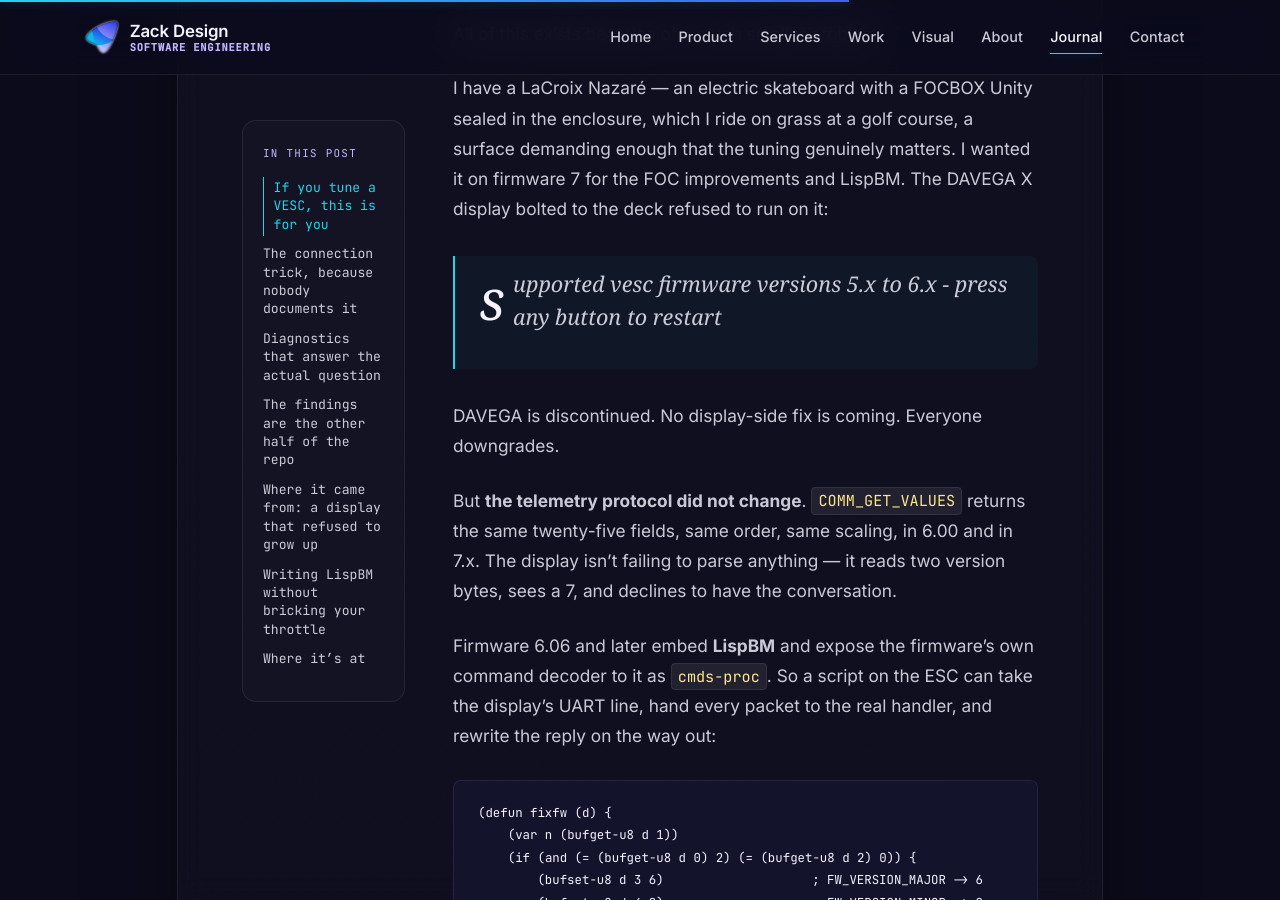
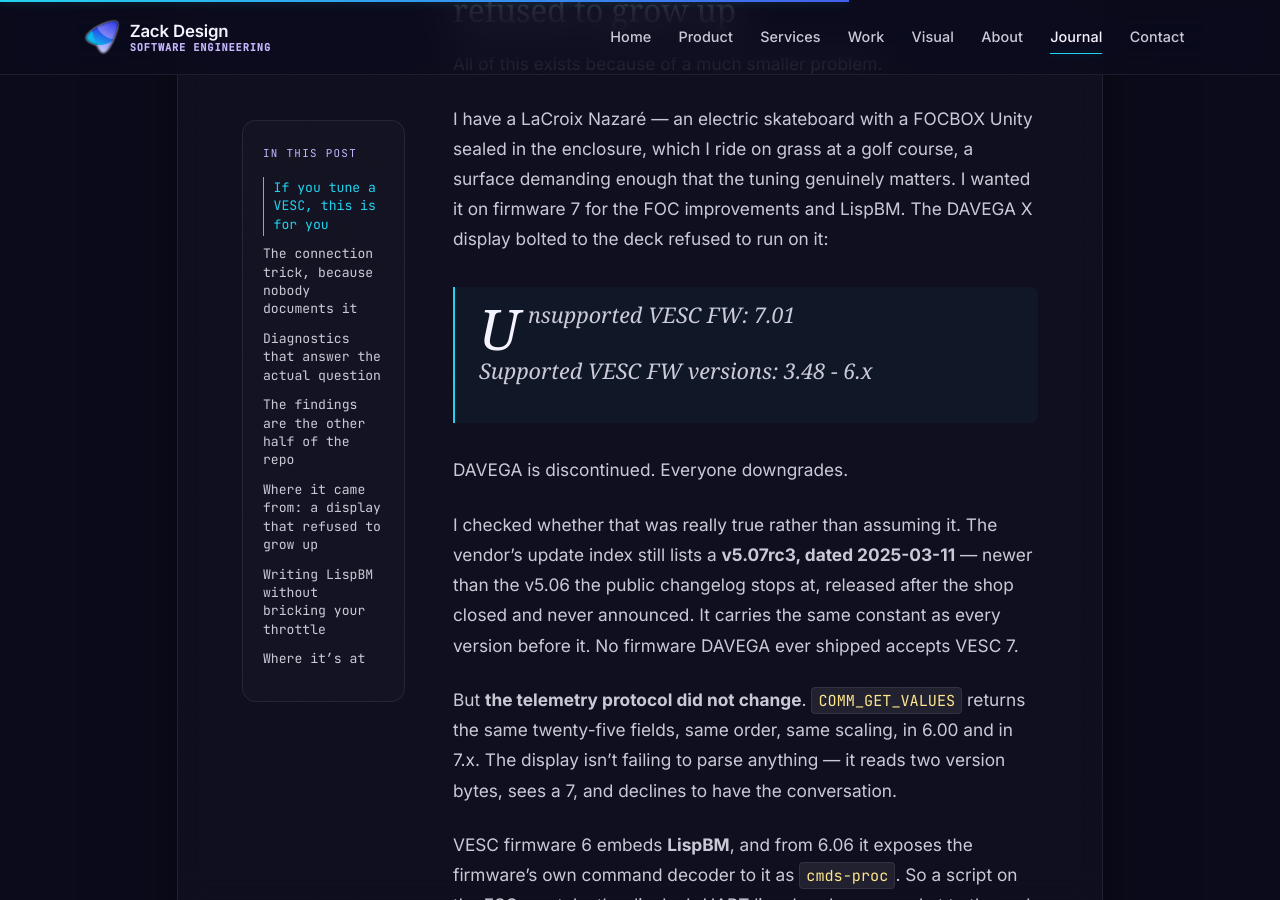
Before and after one commit to zackdesign/zackdesign.github.io, a Jekyll site: the page built from _posts/2026-9-6-vesc-workbench.md, in a window 1280 px wide and 900 px high, scrolled down 5639 px. Built offline with Jekyll 4.4.1, drawn with Linux system fonts in a browser that asks for light colours; some web fonts are replaced; some of the changed text lies outside the part shown.

Commit message:
Post: correctness pass on vesc-workbench
- repo links pointed at blob/main; the default branch is master (both 404'd)
- the findings table moved to docs/findings.md
- quote the firmware's actual gate strings, verified against the v5.01/5.06/
  5.07rc3 images, rather than a paraphrase
- LispBM ships in VESC 6; cmds-proc is the part that needs 6.06
- shim is 27 lines for the rewrite, 100 whole, not "sixty"
- drop the claim that XML backups can't be diffed, which contradicted the
  post's own git-diff workflow
- add the v5.07rc3 finding

Co-Authored-By: Claude Opus 5 <noreply@anthropic.com>
Claude-Session: https://claude.ai/code/session_01Xucenq3zPDxAPZPV7mBqv5

````diff
--- a/_posts/2026-9-6-vesc-workbench.md
+++ b/_posts/2026-9-6-vesc-workbench.md
@@ -23,7 +23,7 @@ Zack Design has published **[vesc-workbench](https://github.com/isaacrowntree/ve
 
 Everyone who runs a VESC ends up in the same loop. Change a current limit. Ride. Change it back. Change the throttle curve. Ride. Was that better, or was it a headwind? What did you actually have it set to three weeks ago, before the thing you're now trying to undo?
 
-The tooling does not help you here. VESC Tool is a good GUI, but it is a GUI: you click through tabs, you hope you typed the number into the field you meant, and when you are done there is no record of what changed. Backups are a full XML blob you can't meaningfully diff. And on a lot of builds — a sealed skate enclosure, a scooter deck, an ebike downtube — the USB port is behind screws, so you are doing all of this on a phone, standing in a driveway.
+The tooling does not help you here. VESC Tool is a good GUI, but it is a GUI: you click through tabs, you hope you typed the number into the field you meant, and when you are done there is no record of what changed. Exporting an XML backup is a manual step you take *instead of* riding, so nobody does it every time — and a backup you only take before something scary isn't a history. And on a lot of builds — a sealed skate enclosure, a scooter deck, an ebike downtube — the USB port is behind screws, so you are doing all of this on a phone, standing in a driveway.
 
 This repo is that loop, scripted:
 
@@ -38,7 +38,7 @@ And it runs over Bluetooth, from your laptop, with the board sitting where it is
 
 ## The connection trick, because nobody documents it
 
-This is the part worth the post on its own, so [it has its own page](https://github.com/isaacrowntree/vesc-workbench/blob/main/docs/connecting.md) in the repo.
+This is the part worth the post on its own, so [it has its own page](https://github.com/isaacrowntree/vesc-workbench/blob/master/docs/connecting.md) in the repo.
 
 VESC Tool ships a CLI. It looks like it should solve everything, and then it doesn't: `--vescPort` calls `connectSerial()` and takes a serial device, full stop. Hand it an IP and it refuses. Bridge the TCP socket to a `socat` PTY and it opens the port and then never completes the handshake. If your controller isn't reachable over USB, the documented CLI is a dead end.
 
@@ -132,13 +132,17 @@ All of this exists because of a much smaller problem.
 
 I have a LaCroix Nazaré — an electric skateboard with a FOCBOX Unity sealed in the enclosure, which I ride on grass at a golf course, a surface demanding enough that the tuning genuinely matters. I wanted it on firmware 7 for the FOC improvements and LispBM. The DAVEGA X display bolted to the deck refused to run on it:
 
-> supported vesc firmware versions 5.x to 6.x - press any button to restart
+> Unsupported VESC FW: 7.01
+>
+> Supported VESC FW versions: 3.48 - 6.x
 
-DAVEGA is discontinued. No display-side fix is coming. Everyone downgrades.
+DAVEGA is discontinued. Everyone downgrades.
+
+I checked whether that was really true rather than assuming it. The vendor's update index still lists a **v5.07rc3, dated 2025-03-11** — newer than the v5.06 the public changelog stops at, released after the shop closed and never announced. It carries the same constant as every version before it. No firmware DAVEGA ever shipped accepts VESC 7.
 
 But **the telemetry protocol did not change**. `COMM_GET_VALUES` returns the same twenty-five fields, same order, same scaling, in 6.00 and in 7.x. The display isn't failing to parse anything — it reads two version bytes, sees a 7, and declines to have the conversation.
 
-Firmware 6.06 and later embed **LispBM** and expose the firmware's own command decoder to it as `cmds-proc`. So a script on the ESC can take the display's UART line, hand every packet to the real handler, and rewrite the reply on the way out:
+VESC firmware 6 embeds **LispBM**, and from 6.06 it exposes the firmware's own command decoder to it as `cmds-proc`. So a script on the ESC can take the display's UART line, hand every packet to the real handler, and rewrite the reply on the way out:
 
 ```lisp
 (defun fixfw (d) {
@@ -152,7 +156,7 @@ Firmware 6.06 and later embed **LispBM** and expose the firmware's own command d
         (bufset-u8 d (+ 3 n) (bitwise-and c 255))})})
 ```
 
-Sixty lines. Everything else passes through untouched. The display sees a 6.00 controller; it's talking to a 7.00 controller; both are telling the truth about the only thing that matters.
+Twenty-seven lines for the rewrite, a hundred for the whole shim once you count the UART reader and its debug counters. Everything else passes through untouched. The display sees a 6.00 controller; it's talking to a 7.00 controller; both are telling the truth about the only thing that matters.
 
 You shouldn't take my word for the payload being unchanged, so `tests/protocol-diff.sh` checks out both firmware versions from upstream and diffs the serialisation on every CI run. If Vedder ever changes the layout, the test goes red and the shim is wrong in a way you find out about immediately rather than at 40 km/h.
 
@@ -177,7 +181,7 @@ Telemetry is live on my board right now: a DAVEGA X showing speed, current, volt
 
 Hardware coverage is honest — FOCBOX Unity, one board, one display — but the connection layer and the config workflow aren't Unity-specific at all. `profiles/` holds one file per known-good setup, and deliberately holds *connection details only*: not current limits, not gearing. Copying a stranger's motor tuning is how packs and motors get damaged. Run the detection wizard, then use this to keep track of what you changed.
 
-If you have a VESC and a scripting habit, start with [docs/connecting.md](https://github.com/isaacrowntree/vesc-workbench/blob/main/docs/connecting.md). Even if you use nothing else, having your board's configuration in git is worth the twenty minutes.
+If you have a VESC and a scripting habit, start with [docs/connecting.md](https://github.com/isaacrowntree/vesc-workbench/blob/master/docs/connecting.md). Even if you use nothing else, having your board's configuration in git is worth the twenty minutes.
 
 ---
 
````
Also changed, not shown: other parts of _posts/2026-9-6-vesc-workbench.md (+1 -1 lines).
